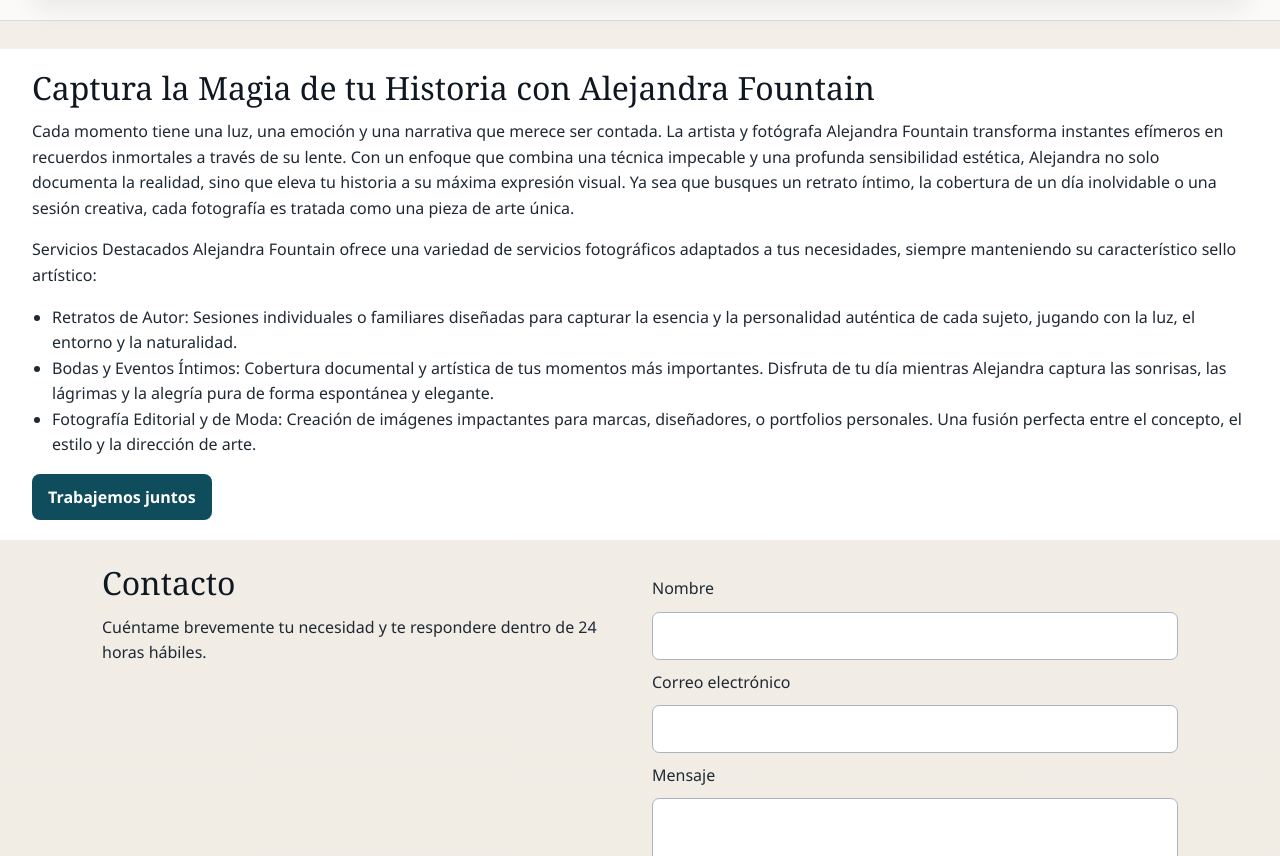
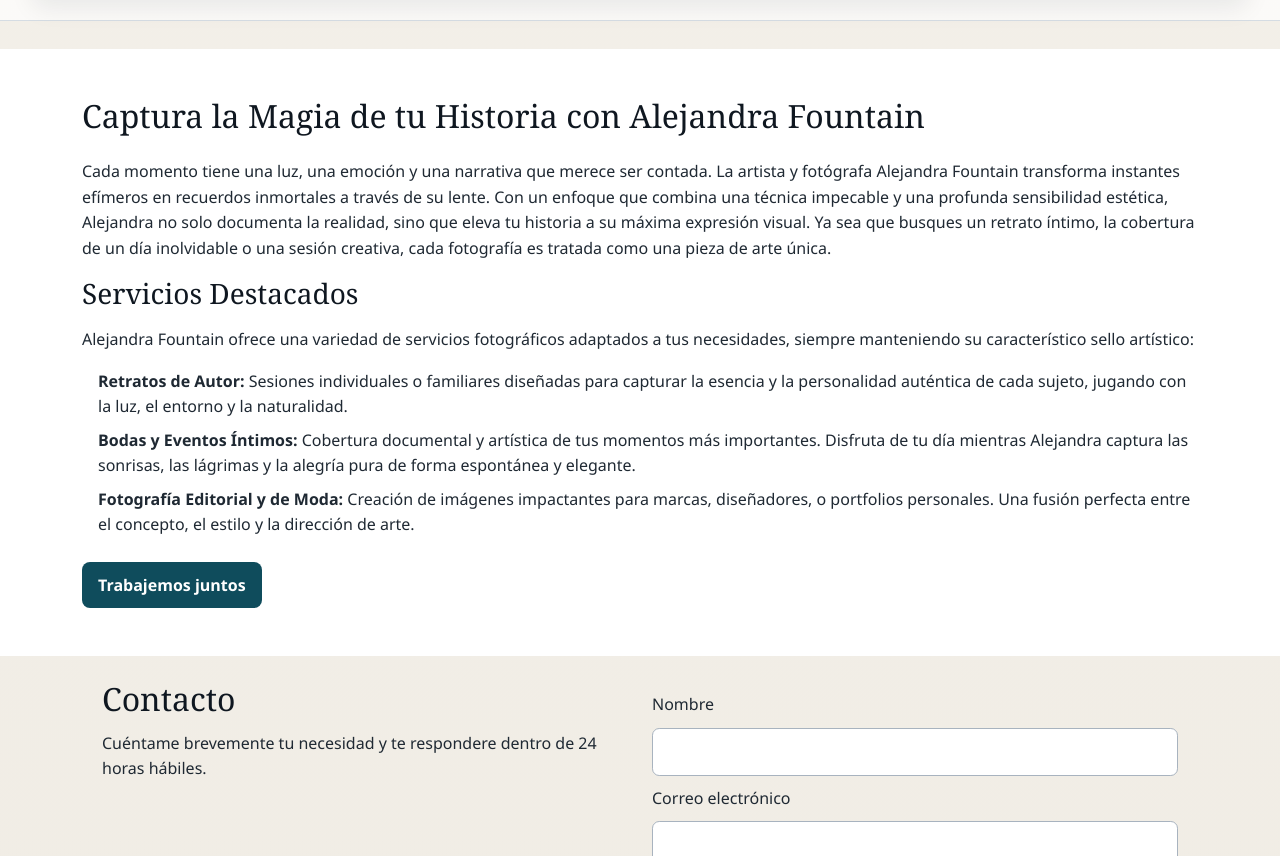
Before and after one commit to caritodevux/Evaluacion1FrontEnd, a plain HTML site: page index.html in a window 1280 px wide. Shown: the part 3153-4009 px from the top of the page. Drawn offline with nearby package versions, Linux system fonts and the light colour scheme.

Commit message:
copilot modifica formato article

```diff
--- a/index.html
+++ b/index.html
@@ -116,20 +116,32 @@
         </button>
         </div>
     </section>
-    <article>
-        <h2>Captura la Magia de tu Historia con Alejandra Fountain</h2>
-        <p>
-            Cada momento tiene una luz, una emoción y una narrativa que merece ser contada. La artista y fotógrafa Alejandra Fountain transforma instantes efímeros en recuerdos inmortales a través de su lente. Con un enfoque que combina una técnica impecable y una profunda sensibilidad estética, Alejandra no solo documenta la realidad, sino que eleva tu historia a su máxima expresión visual. Ya sea que busques un retrato íntimo, la cobertura de un día inolvidable o una sesión creativa, cada fotografía es tratada como una pieza de arte única.
-        </p>
-        <p>Servicios Destacados
-            Alejandra Fountain ofrece una variedad de servicios fotográficos adaptados a tus necesidades, siempre manteniendo su característico sello artístico:
-            <ul>
-            <li>Retratos de Autor: Sesiones individuales o familiares diseñadas para capturar la esencia y la personalidad auténtica de cada sujeto, jugando con la luz, el entorno y la naturalidad.</li>
-            <li>Bodas y Eventos Íntimos: Cobertura documental y artística de tus momentos más importantes. Disfruta de tu día mientras Alejandra captura las sonrisas, las lágrimas y la alegría pura de forma espontánea y elegante.</li>
-            <li>Fotografía Editorial y de Moda: Creación de imágenes impactantes para marcas, diseñadores, o portfolios personales. Una fusión perfecta entre el concepto, el estilo y la dirección de arte.</li>
-            </ul>
-        </p>
-        <button type="button" class="btn">Trabajemos juntos</button>
+    <!-- Se le pidio a copilot agregar mas espacio alrrededor en esta sección -->
+    <article class="py-5">
+        <div class="container">
+            <h2 class="mb-4">Captura la Magia de tu Historia con Alejandra Fountain</h2>
+            <p class="mb-3">
+                Cada momento tiene una luz, una emoción y una narrativa que merece ser contada. La artista y fotógrafa Alejandra Fountain transforma instantes efímeros en recuerdos inmortales a través de su lente. Con un enfoque que combina una técnica impecable y una profunda sensibilidad estética, Alejandra no solo documenta la realidad, sino que eleva tu historia a su máxima expresión visual. Ya sea que busques un retrato íntimo, la cobertura de un día inolvidable o una sesión creativa, cada fotografía es tratada como una pieza de arte única.
+            </p>
+            <div class="mb-4">
+                <h3 class="mb-3">Servicios Destacados</h3>
+                <p class="mb-3">
+                    Alejandra Fountain ofrece una variedad de servicios fotográficos adaptados a tus necesidades, siempre manteniendo su característico sello artístico:
+                </p>
+                <ul class="list-unstyled ms-3">
+                    <li class="mb-2">
+                        <strong>Retratos de Autor:</strong> Sesiones individuales o familiares diseñadas para capturar la esencia y la personalidad auténtica de cada sujeto, jugando con la luz, el entorno y la naturalidad.
+                    </li>
+                    <li class="mb-2">
+                        <strong>Bodas y Eventos Íntimos:</strong> Cobertura documental y artística de tus momentos más importantes. Disfruta de tu día mientras Alejandra captura las sonrisas, las lágrimas y la alegría pura de forma espontánea y elegante.
+                    </li>
+                    <li class="mb-2">
+                        <strong>Fotografía Editorial y de Moda:</strong> Creación de imágenes impactantes para marcas, diseñadores, o portfolios personales. Una fusión perfecta entre el concepto, el estilo y la dirección de arte.
+                    </li>
+                </ul>
+            </div>
+            <button type="button" class="btn btn-primary">Trabajemos juntos</button>
+        </div>
     </article>
 </body>
 
```
